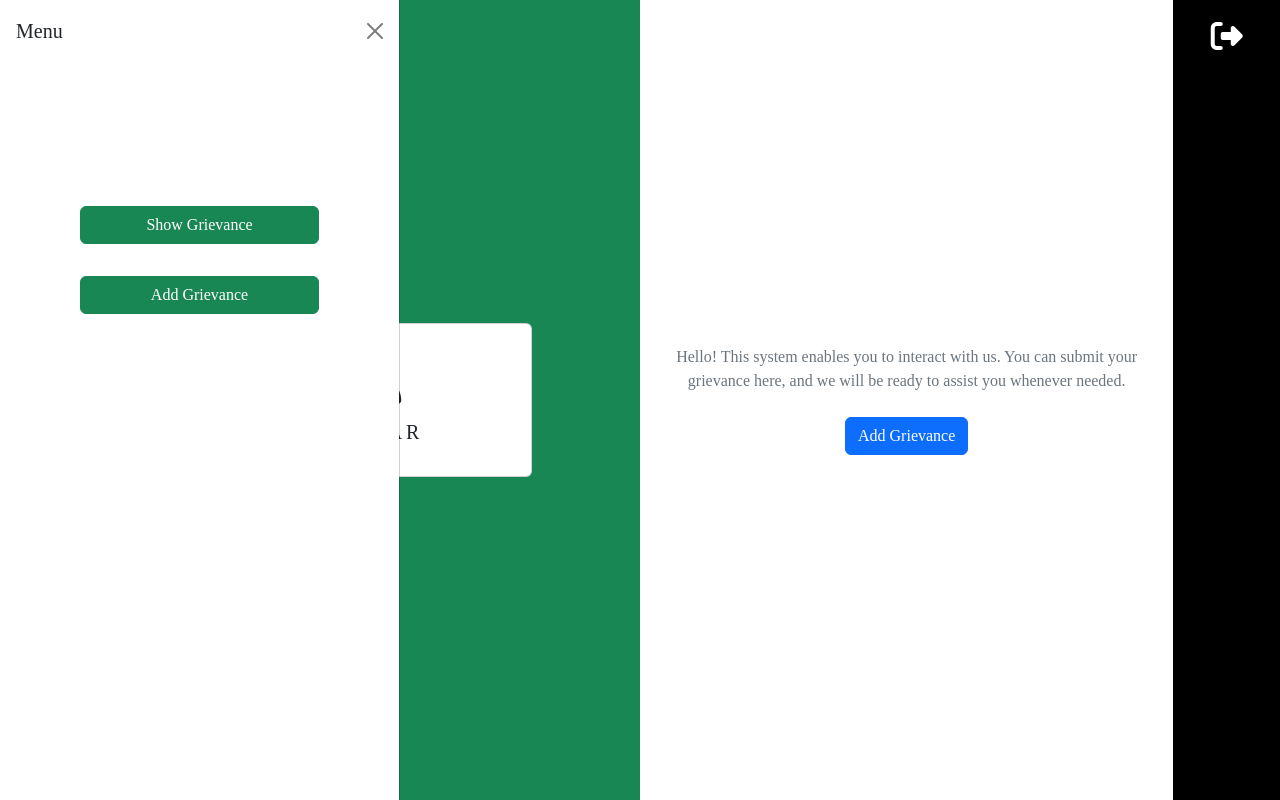
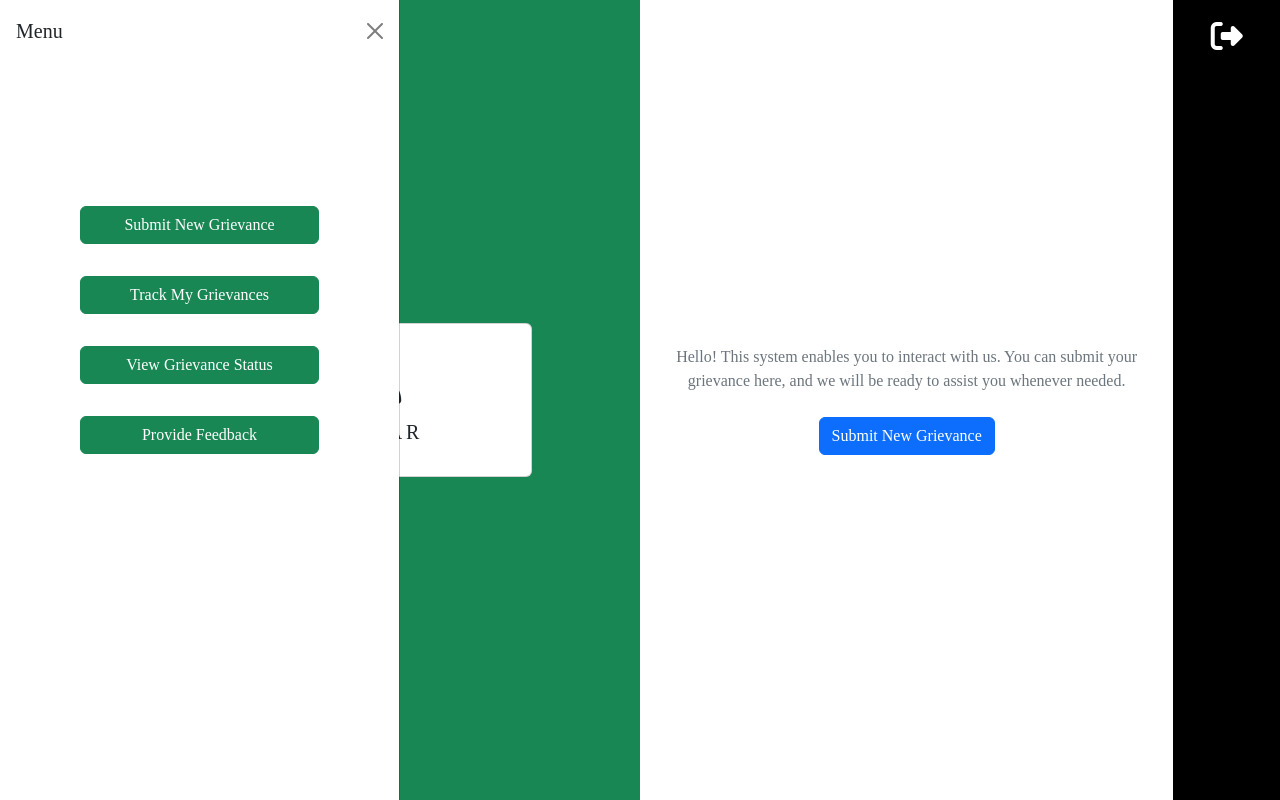
Before and after one commit to arunar1/grievance-management-system, a React (Create React App) app: page /user_home in a window 1280 px wide. Both pictures are taken after a click on the button 53 px from the left and 40 px from the top of the page. Built offline with nearby package versions, Linux system fonts and the light colour scheme.

Commit message:
added menu option

```diff
--- a/src/components/Pages/Dashboard/Asignee/Asignee.js
+++ b/src/components/Pages/Dashboard/Asignee/Asignee.js
@@ -41,10 +41,10 @@ export default function Asignee() {
             </div>
             <div class="offcanvas-body text-center">
               <div className="d-flex flex-column p-5">
-                <div className="btn btn-success m-3">Show Grievance</div>
-                <div className="btn btn-success m-3">option 1</div>
-                <div className="btn btn-success m-3">option 2</div>
-                <div className="btn btn-success m-3">option 3</div>
+                <div className="btn btn-success m-3">View My Assignments</div>
+                <div className="btn btn-success m-3">Update Grievance Status</div>
+                <div className="btn btn-success m-3">Close Grievance</div>
+                <div className="btn btn-success m-3">Track Workload</div>
               </div>
             </div>
           </div>
--- a/src/components/Pages/Dashboard/Supervisor/Supervisor.js
+++ b/src/components/Pages/Dashboard/Supervisor/Supervisor.js
@@ -42,10 +42,12 @@ export default function Supervisor() {
             </div>
             <div class="offcanvas-body text-center">
               <div className="d-flex flex-column p-5">
-                <div className="btn btn-success m-3">Show Grievance</div>
-                <div className="btn btn-success m-3">option 1</div>
-                <div className="btn btn-success m-3">option 2</div>
-                <div className="btn btn-success m-3">option 3</div>
+                <div className="btn btn-success m-3">View All Grievances</div>
+                <div className="btn btn-success m-3">Assign Grievances</div>
+                <div className="btn btn-success m-3">Approve or Reject Grievances</div>
+                <div className="btn btn-success m-3">Monitor Progress</div>
+                <div className="btn btn-success m-3">Generate Reports</div>
+                <div className="btn btn-success m-3">Review User Feedback</div>
               </div>
             </div>
           </div>
--- a/src/components/Pages/Dashboard/Users/User.js
+++ b/src/components/Pages/Dashboard/Users/User.js
@@ -41,8 +41,10 @@ export default function User() {
             </div>
             <div class="offcanvas-body text-center">
               <div className="d-flex flex-column p-5">
-                <div className="btn btn-success m-3">Show Grievance</div>
-                <div className="btn btn-success m-3">Add Grievance</div>
+                <div className="btn btn-success m-3">Submit New Grievance</div>
+                <div className="btn btn-success m-3">Track My Grievances</div>
+                <div className="btn btn-success m-3">View Grievance Status</div>
+                <div className="btn btn-success m-3">Provide Feedback</div>
               </div>
             </div>
           </div>
@@ -65,8 +67,8 @@ export default function User() {
                     submit your grievance here, and we will be ready to assist
                     you whenever needed.
                   </p>
-                  <Link to='/user_home/add_grievance' class="btn btn-primary">
-                    Add Grievance
+                  <Link to="/user_home/add_grievance" class="btn btn-primary">
+                    Submit New Grievance
                   </Link>
                 </div>
               </div>
```
